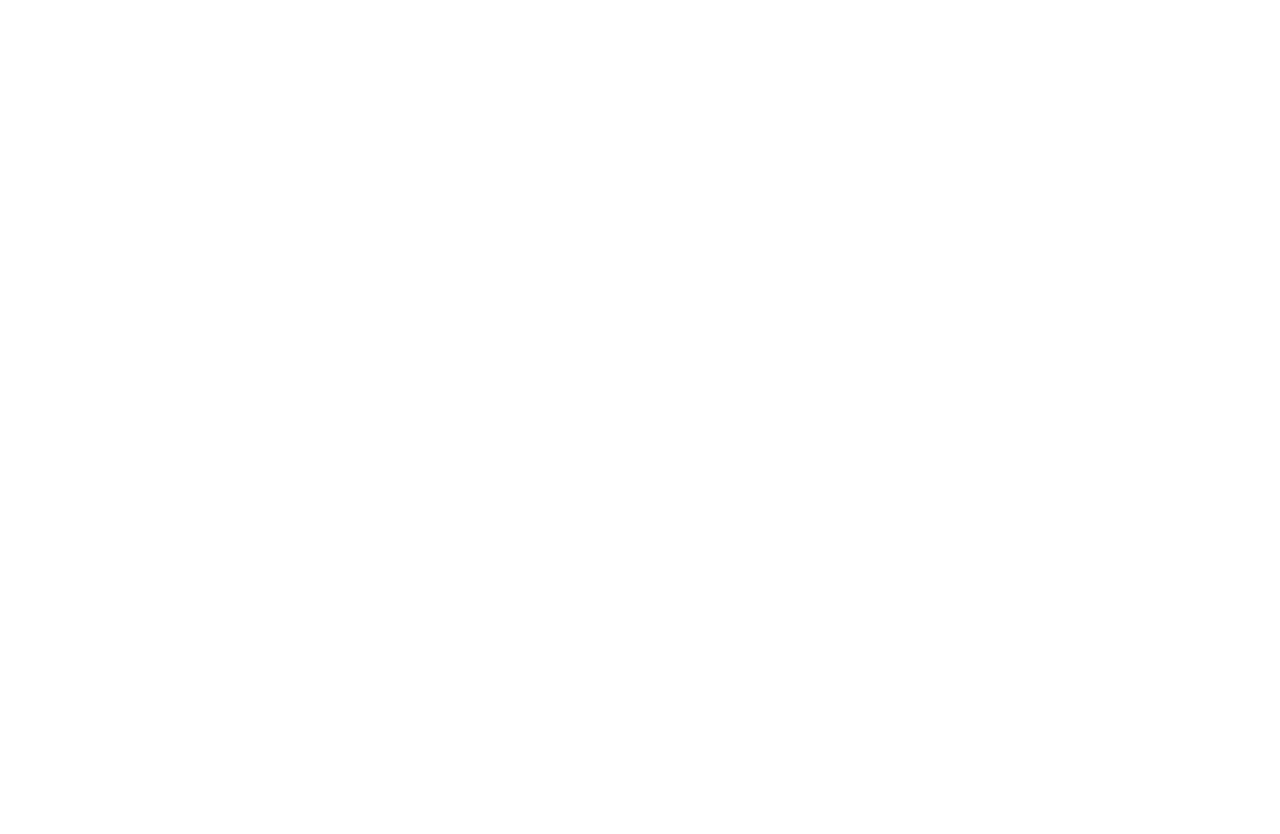
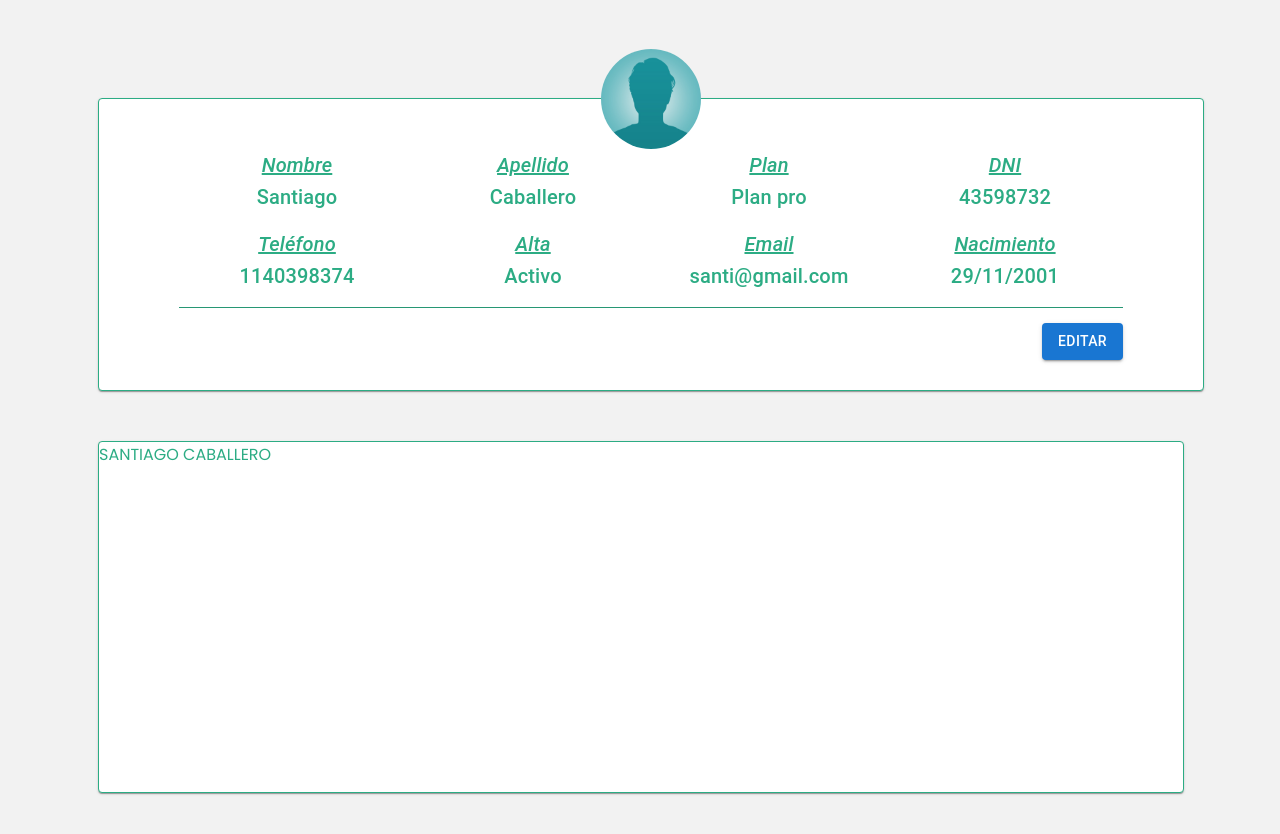
Before and after one commit to SaanCaba/muvinai-test, a React (Vite) app: page / in a window 1280 px wide. Shown: the top 834 px of the page. Before the commit the page ends 800 px from the top, so only its background shows below. Built offline with nearby package versions, Linux system fonts and the light colour scheme.

Commit message:
add form

```diff
--- a/src/App.tsx
+++ b/src/App.tsx
@@ -1,6 +1,20 @@
+import { Paper } from '@mui/material';
 import './App.css';
+import Layout from './components/Layout';
+import { colors } from './constants';
+import PersonalSection from './components/PersonalSection';
 function App() {
-  return null
+  return <Layout>
+    <PersonalSection />
+    <Paper sx={{
+      width:'100%',
+      background: 'white',
+      color:colors.primary,
+      height:'350px',
+      marginTop:'50px',
+      border:`1px solid ${colors.primary}`
+    }} component="section"> SANTIAGO CABALLERO </Paper>
+  </Layout>
 }
 
 export default App;
--- /dev/null
+++ b/src/components/Field/index.tsx
@@ -0,0 +1,22 @@
+import { Box, Grid, Typography } from "@mui/material"
+
+interface Props{
+    field:string | boolean
+    fieldName:string
+}
+
+function Field({field,fieldName}: Props) {
+  return (
+    <Grid item xs={3} >
+        <Typography variant="h6" sx={{
+            textDecoration:'underline',
+            textAlign:"center"
+        }}><i>{fieldName}</i></Typography>
+        <Typography sx={{
+             textAlign:"center"
+        }} variant="h6">{typeof field === "boolean" ? "Activo" : field}</Typography>
+    </Grid>
+  )
+}
+
+export default Field
--- /dev/null
+++ b/src/components/Layout/index.tsx
@@ -0,0 +1,18 @@
+import { Box } from '@mui/material'
+import React from 'react'
+
+interface Props{
+    children : React.ReactNode
+}
+
+function Layout({children}:Props) {
+  return (
+    <Box sx={{
+        padding:"90px"
+    }} component="main">
+      {children}
+    </Box>
+  )
+}
+
+export default Layout
--- /dev/null
+++ b/src/components/PersonalDataForm/index.tsx
@@ -0,0 +1,22 @@
+import { Box, Grid, TextField } from '@mui/material'
+
+function PersonalDataForm() {
+  return (
+    <Box  component="form">
+        <Grid container rowSpacing={1} >
+            {Array.from(Array(8)).map((_, index) => (
+                <Grid item xs={3} key={index} >
+                    <Box sx={{
+                        display:"flex",
+                        justifyContent:"center",
+                }}>
+                        <TextField />
+                    </Box>
+                </Grid>
+            ))}
+        </Grid>
+    </Box>
+  )
+}
+
+export default PersonalDataForm
--- /dev/null
+++ b/src/components/PersonalSection/index.tsx
@@ -0,0 +1,82 @@
+import { Avatar, Box, Button, Divider, Grid, Paper } from "@mui/material"
+import { colors } from "../../constants"
+import usePersonalData from "../../hooks/usePersonalData"
+import Field from "../Field"
+import defaultAvatar from '../../assets/Default-avatar.jpg'
+import { useState } from "react"
+import PersonalDataForm from "../PersonalDataForm"
+
+function PersonalSection() {
+    const { personalData } = usePersonalData()
+    const [edit, setEdit] = useState(false)
+
+    const handleEdit = () => {
+        setEdit(true)
+    }
+
+  return (
+   <Paper sx={{
+      width:'100%',
+      background: 'white',
+      color:colors.primary,
+      height:'min-content',
+      minHeight:'200px',
+      border:`1px solid ${colors.primary}`,
+      display:"flex",
+      flexDirection:"column",
+      gap:"20px",
+      padding:"10px"
+    }} component="section">
+        <Box sx={{
+            display:"flex",
+            flexDirection:"column",
+            gap:'15px',
+            paddingTop:"40px",
+            paddingLeft:"70px",
+            paddingRight:"70px",
+            position:"relative"
+        }}>
+            <Box sx={{
+                position:"absolute",
+                top:"-60px",
+                width:'100%',
+                display:"flex",
+                justifyContent:"center",
+                transform: 'translateX(-70px)'
+            }}>
+                <Avatar sx={{ width: 100, height: 100,  }} alt="profile photo" src={!personalData.picture ? defaultAvatar : personalData.picture } />
+            </Box>
+            {edit ? <PersonalDataForm /> : (
+                <>
+                <Grid container rowSpacing={1} >
+                    <Field fieldName="Nombre" field={personalData.firstName} />
+                    <Field fieldName="Apellido" field={personalData.lastName} />
+                    <Field fieldName="Plan" field={personalData.activePlan} />
+                    <Field fieldName="DNI" field={personalData.dni} />
+                </Grid>
+                <Grid container rowSpacing={1} >
+                    <Field fieldName="Teléfono" field={personalData.phoneNumber} />
+                    <Field fieldName="Alta" field={personalData.high}/>
+                    <Field fieldName="Email" field={personalData.mail} />
+                    <Field fieldName="Nacimiento" field={personalData.birth} />
+                </Grid>
+            </>
+            )}
+
+            <Divider sx={{
+                background:colors.primary
+            }} />
+            <Box sx={{
+                marginLeft:"auto"
+            }}>
+            <Button onClick={() => handleEdit()} variant="contained">Editar</Button>
+            </Box>
+        </Box>
+        <Box></Box>
+
+
+         </Paper>
+  )
+}
+
+export default PersonalSection
--- /dev/null
+++ b/src/constants.ts
@@ -0,0 +1,3 @@
+export const colors = {
+    primary : "#2cac84"
+}
--- /dev/null
+++ b/src/hooks/usePersonalData.tsx
@@ -0,0 +1,20 @@
+import { useState } from 'react'
+import { PersonalData } from '../models/personalData'
+
+function usePersonalData() {
+    const [personalData, setPersonalData] = useState<PersonalData>({
+        firstName:"Santiago",
+        lastName:"Caballero",
+        activePlan: "Plan pro",
+        dni:'43598732',
+        phoneNumber:"1140398374",
+        high: true,
+        mail:"santi@gmail.com",
+        birth:"29/11/2001",
+        picture:null
+    })
+
+  return {personalData}
+}
+
+export default usePersonalData
--- a/src/index.css
+++ b/src/index.css
@@ -0,0 +1,10 @@
+@import url('https://fonts.googleapis.com/css2?family=Poppins&display=swap');
+
+body{
+  font-family: 'Poppins', sans-serif;
+  background-color: rgb(242, 242, 242);
+}
+
+.fontPoppins{
+  font-family: 'Poppins', sans-serif;
+}
--- /dev/null
+++ b/src/models/personalData.ts
@@ -0,0 +1,11 @@
+export interface PersonalData {
+    firstName:string,
+    lastName:string,
+    activePlan: string,
+    dni:string,
+    phoneNumber:string,
+    high: boolean,
+    mail:string,
+    birth:string,
+    picture: any
+}
```
Also changed, not shown: .prettierrc.js, src/assets/Default-avatar.jpg (added).
